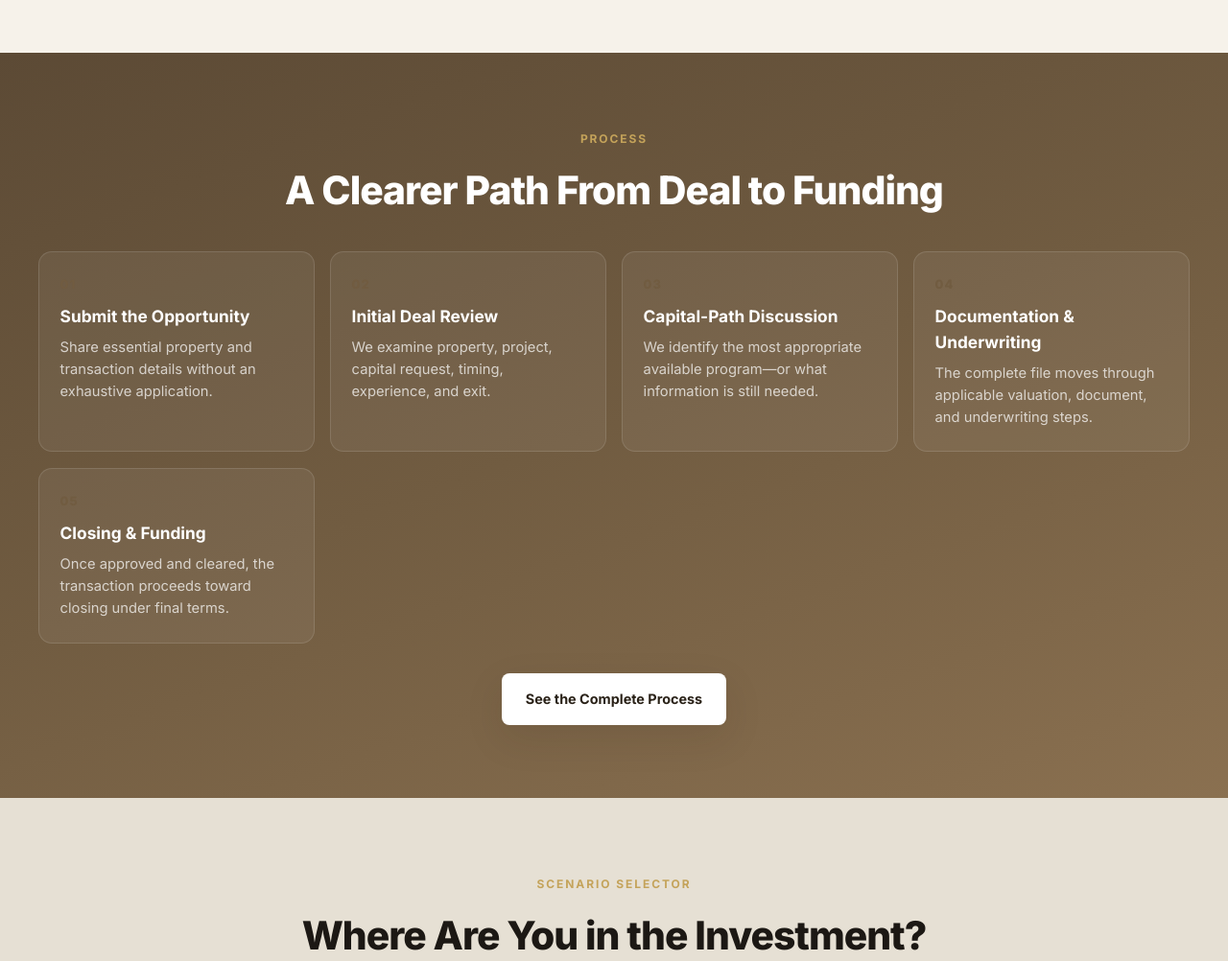
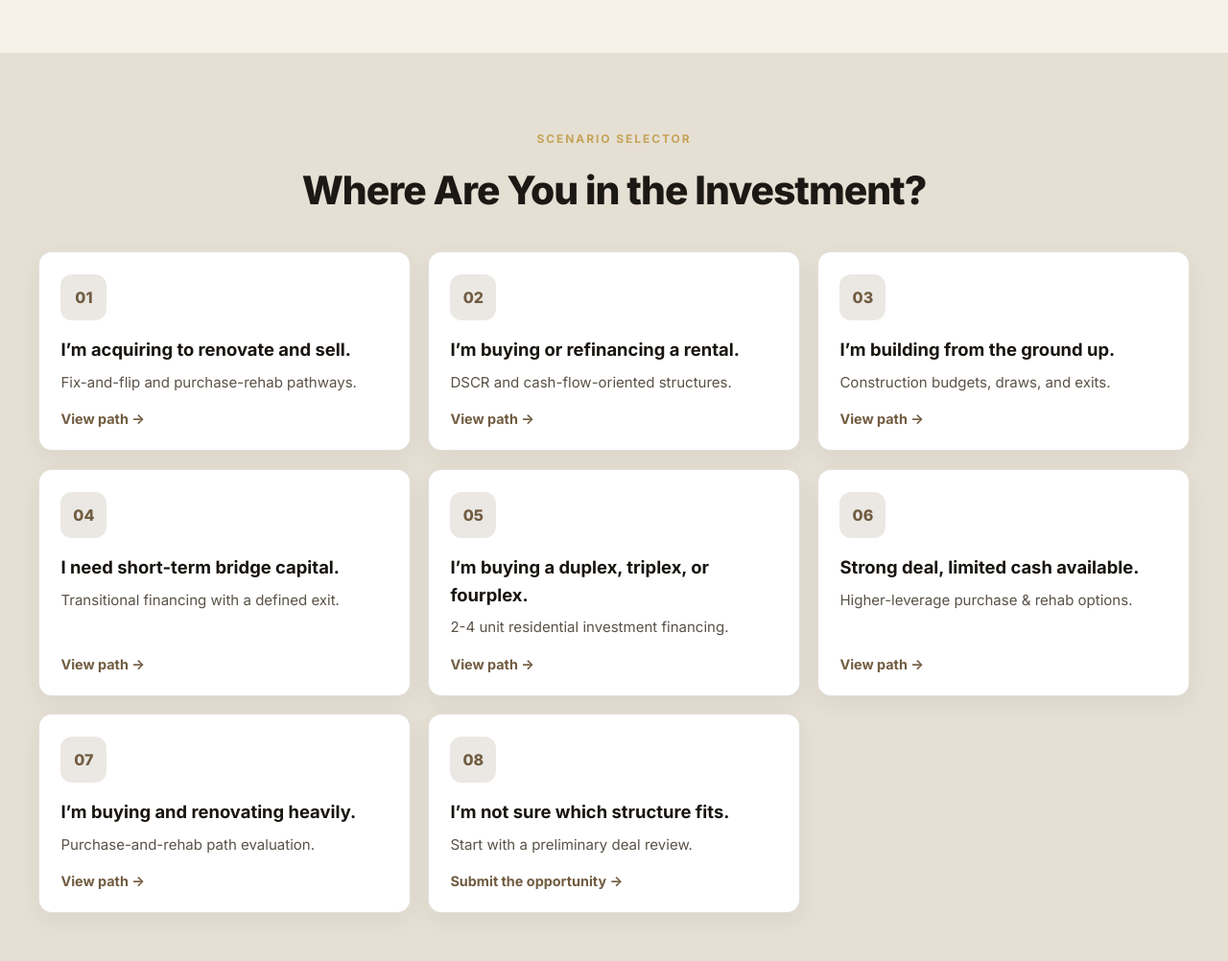
Before and after one commit to RichardBJamison/faber-capital-resources, a website: page index.html in a window 1280 px wide. Shown: the part 4620-5622 px from the top of the page at 96% size. Drawn offline with Linux system fonts and the light colour scheme.

Commit message:
RECR homepage: remove Process deal-to-funding section
Drop the five-step “A Clearer Path From Deal to Funding” block from the homepage; full process remains on /how-it-works/.

```diff
--- a/index.html
+++ b/index.html
@@ -899,26 +899,6 @@
   </div>
 </section>
 
-<section class="section section--navy">
-  <div class="container">
-    <div class="section-head center reveal">
-      <div class="eyebrow">Process</div>
-      <h2>A Clearer Path From Deal to Funding</h2>
-    </div>
-    <div class="steps steps-5">
-      <div class="step reveal"><h3>Submit the Opportunity</h3><p>Share essential property and transaction details without an exhaustive application.</p></div>
-      <div class="step reveal reveal-delay-1"><h3>Initial Deal Review</h3><p>We examine property, project, capital request, timing, experience, and exit.</p></div>
-      <div class="step reveal reveal-delay-2"><h3>Capital-Path Discussion</h3><p>We identify the most appropriate available program—or what information is still needed.</p></div>
-      <div class="step reveal reveal-delay-3"><h3>Documentation &amp; Underwriting</h3><p>The complete file moves through applicable valuation, document, and underwriting steps.</p></div>
-      <div class="step reveal reveal-delay-4"><h3>Closing &amp; Funding</h3><p>Once approved and cleared, the transaction proceeds toward closing under final terms.</p></div>
-    </div>
-    <div style="text-align:center;margin-top:2rem" class="reveal">
-      <a class="btn btn-white" href="/how-it-works/">See the Complete Process</a>
-    </div>
-  </div>
-</section>
-
-
 <section class="section section--gray">
   <div class="container">
     <div class="section-head center reveal">
```
